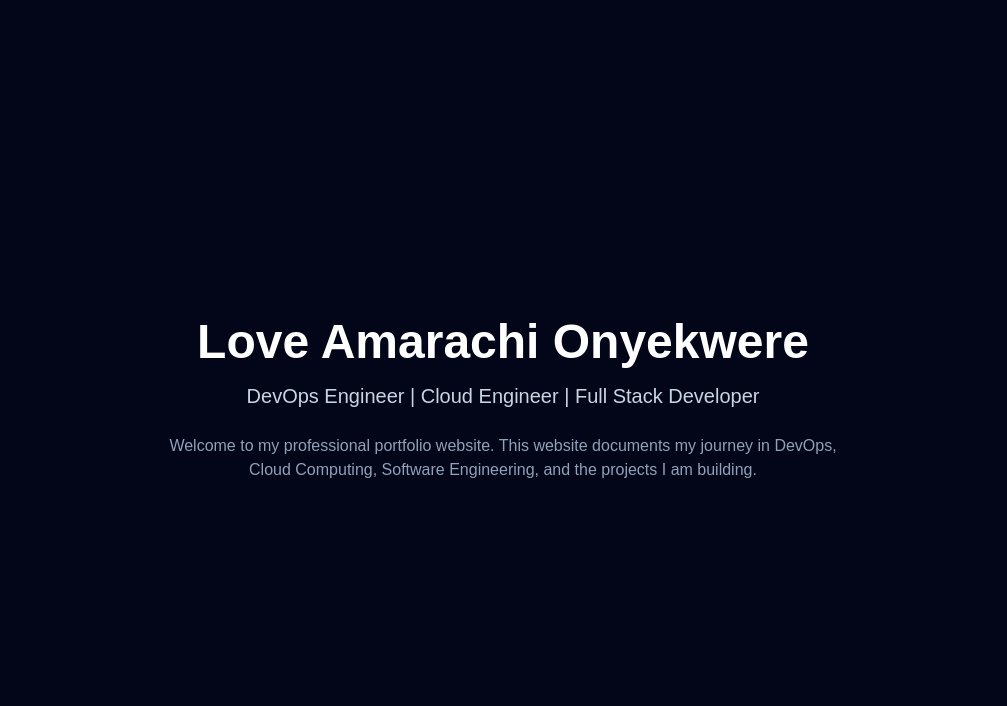
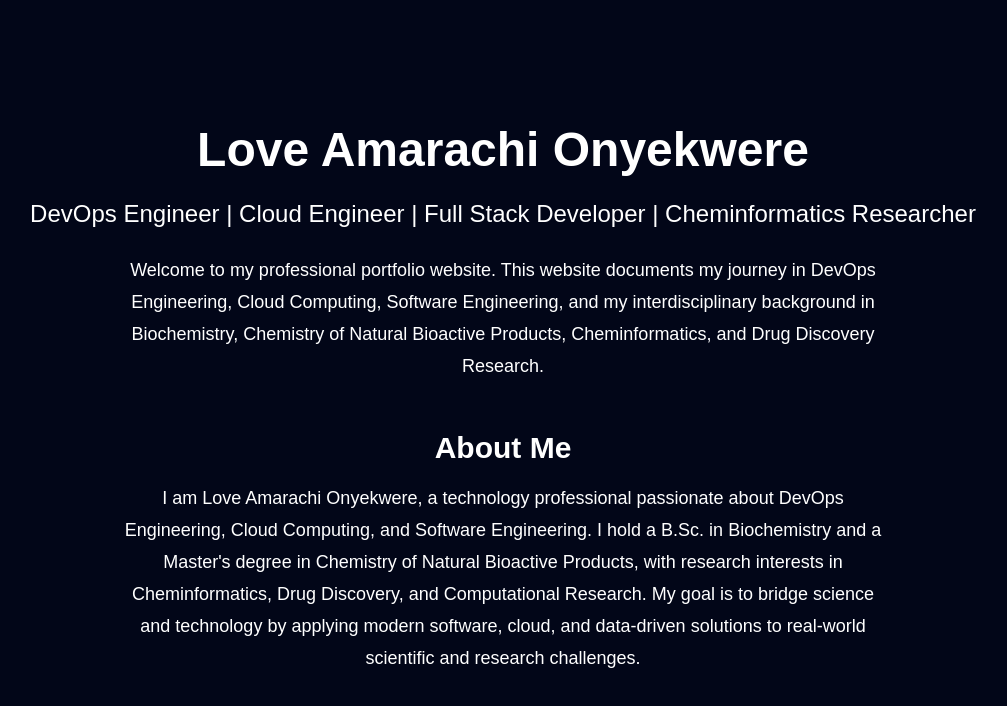
Before and after one commit to loveamarachicloud/portfolio-website, a Next.js app: page / in a window 1280 px wide. Shown: the top 706 px of the page, without its empty margins (137-1144 px from the left). Built offline with nearby package versions, Linux system fonts and the light colour scheme.

Commit message:
Add About Me section and professional profile

```diff
--- a/src/app/page.tsx
+++ b/src/app/page.tsx
@@ -1,20 +1,36 @@
 export default function Home() {
   return (
-    <main className="min-h-screen flex flex-col items-center justify-center bg-slate-950 text-white">
-      <h1 className="text-5xl font-bold mb-4">
+    <main className="min-h-screen bg-slate-950 text-white flex flex-col items-center justify-center px-6">
+      <h1 className="text-5xl font-bold mb-6">
         Love Amarachi Onyekwere
       </h1>
 
-      <p className="text-xl text-slate-300 mb-6">
-        DevOps Engineer | Cloud Engineer | Full Stack Developer
-      </p>
+      <h2 className="text-2xl mb-6 text-center">
+  DevOps Engineer | Cloud Engineer | Full Stack Developer | Cheminformatics Researcher
+</h2>
 
-      <p className="max-w-2xl text-center text-slate-400">
-        Welcome to my professional portfolio website.
-        This website documents my journey in DevOps,
-        Cloud Computing, Software Engineering,
-        and the projects I am building.
-      </p>
+<p className="max-w-3xl text-center text-lg leading-8">
+  Welcome to my professional portfolio website. This website documents
+  my journey in DevOps Engineering, Cloud Computing, Software Engineering,
+  and my interdisciplinary background in Biochemistry, Chemistry of Natural
+  Bioactive Products, Cheminformatics, and Drug Discovery Research.
+</p>
+
+      <section className="max-w-3xl mt-12 text-center">
+        <h3 className="text-3xl font-semibold mb-4">
+          About Me
+        </h3>
+
+        <p className="text-lg leading-8">
+  I am Love Amarachi Onyekwere, a technology professional passionate
+  about DevOps Engineering, Cloud Computing, and Software Engineering.
+  I hold a B.Sc. in Biochemistry and a Master's degree in Chemistry of
+  Natural Bioactive Products, with research interests in Cheminformatics,
+  Drug Discovery, and Computational Research. My goal is to bridge science
+  and technology by applying modern software, cloud, and data-driven
+  solutions to real-world scientific and research challenges.
+</p>
+      </section>
     </main>
   );
 }
```
